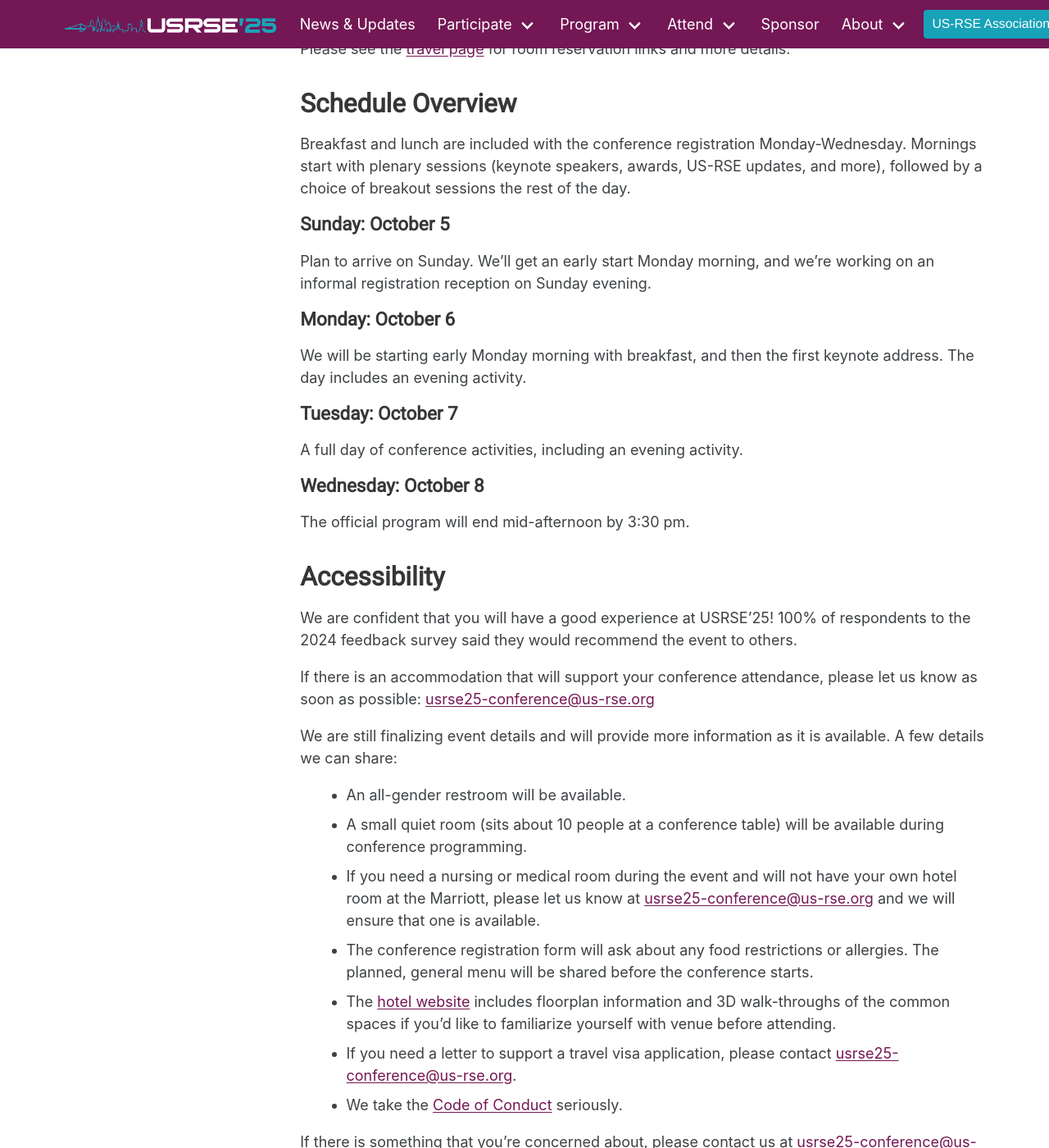
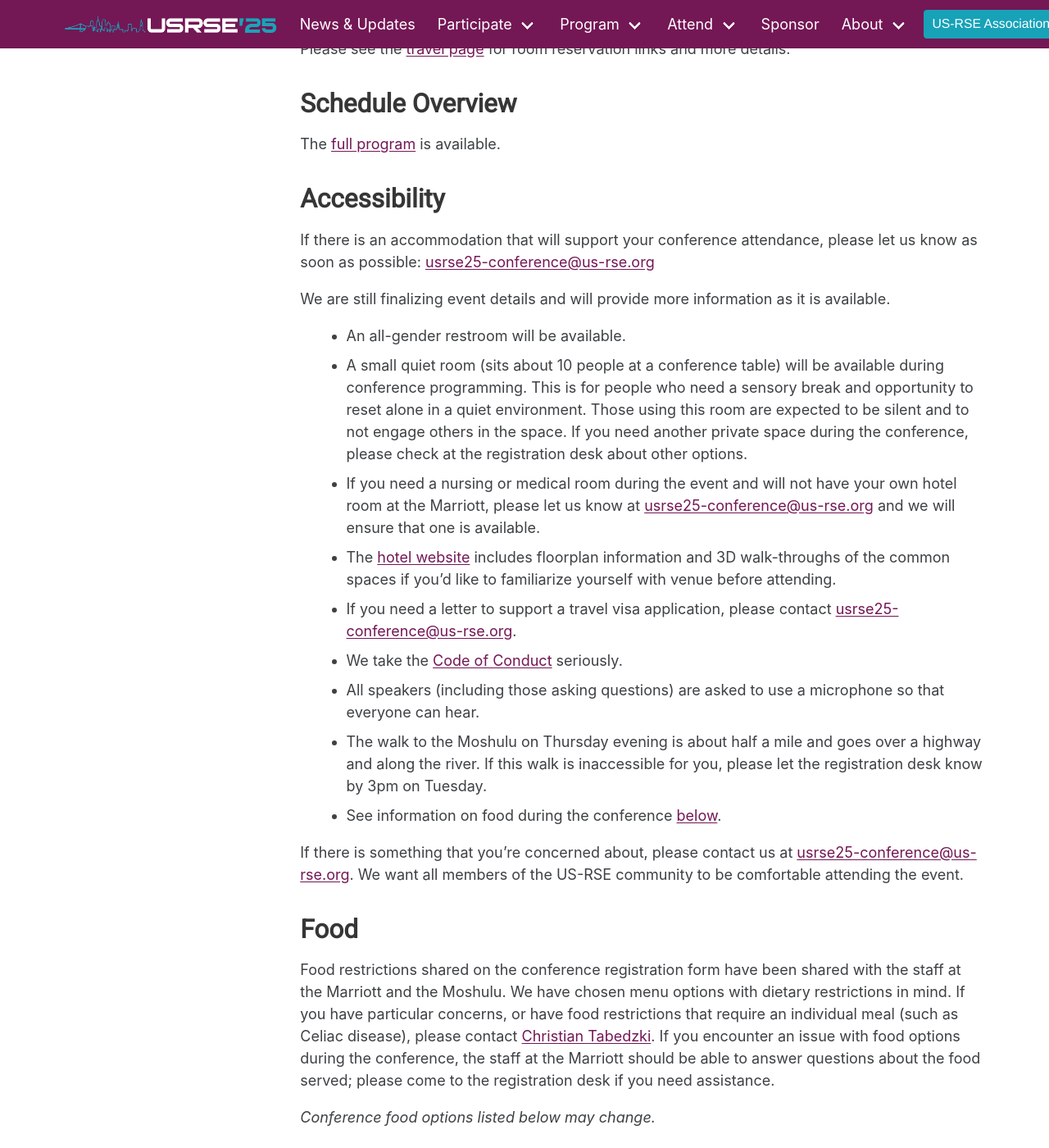
Before and after one commit to USRSE/usrse25, a Jekyll site: the page built from pages/attend/overview.md, in a window 1280 px wide and 1400 px high, scrolled down 657 px. Shown: the whole window at 82% size. Built offline with Jekyll 4.4.1, drawn with Linux system fonts in a browser that asks for light colours; a style sheet for code colours, icons or effects is not loaded; some of the changed text lies outside the part shown.

Commit message:
add food

```diff
--- a/pages/attend/overview.md
+++ b/pages/attend/overview.md
@@ -24,40 +24,100 @@
 <a name="sched_overview"></a>
 ## Schedule Overview
 
-Breakfast and lunch are included with the conference registration Monday-Wednesday.  Mornings start with plenary sessions (keynote speakers, awards, US-RSE updates, and more), followed by a choice of breakout sessions the rest of the day.
-
-#### Sunday: October 5
-
-Plan to arrive on Sunday.  We'll get an early start Monday morning, and we're working on an informal registration reception on Sunday evening.
-
-#### Monday: October 6
-
-We will be starting early Monday morning with breakfast, and then the first keynote address.  The day includes an evening activity.
-
-#### Tuesday: October 7
-
-A full day of conference activities, including an evening activity.
-
-#### Wednesday: October 8
-
-The official program will end mid-afternoon by 3:30 pm.
+The [full program](https://us-rse.org/usrse25/program/) is available.
 
 
-
+<a name="accessibility"></a>
 ## Accessibility
-
-We are confident that you will have a good experience at USRSE'25!  100% of respondents to the 2024 feedback survey said they would recommend the event to others.
 
 If there is an accommodation that will support your conference attendance, please let us know as soon as possible: [usrse25-conference@us-rse.org](mailto:usrse25-conference@us-rse.org)
 
-We are still finalizing event details and will provide more information as it is available.  A few details we can share:
+We are still finalizing event details and will provide more information as it is available.
 
 * An all-gender restroom will be available.
-* A small quiet room (sits about 10 people at a conference table) will be available during conference programming.
+* A small quiet room (sits about 10 people at a conference table) will be available during conference programming.  This is for people who need a sensory break and opportunity to reset alone in a quiet environment.  Those using this room are expected to be silent and to not engage others in the space.  If you need another private space during the conference, please check at the registration desk about other options.
 * If you need a nursing or medical room during the event and will not have your own hotel room at the Marriott, please let us know at [usrse25-conference@us-rse.org](mailto:usrse25-conference@us-rse.org) and we will ensure that one is available.
-* The conference registration form will ask about any food restrictions or allergies.  The planned, general menu will be shared before the conference starts.
 * The [hotel website](https://www.marriott.com/en-us/hotels/phlmo-philadelphia-marriott-old-city/overview/) includes floorplan information and 3D walk-throughs of the common spaces if you'd like to familiarize yourself with venue before attending.
 * If you need a letter to support a travel visa application, please contact [usrse25-conference@us-rse.org](mailto:usrse25-conference@us-rse.org).
 * We take the [Code of Conduct](https://us-rse.org/usrse25/about/code-of-conduct/) seriously.
+* All speakers (including those asking questions) are asked to use a microphone so that everyone can hear.
+* The walk to the Moshulu on Thursday evening is about half a mile and goes over a highway and along the river.  If this walk is inaccessible for you, please let the registration desk know by 3pm on Tuesday.
+* See information on food during the conference [below](#food).
 
 If there is something that you're concerned about, please contact us at [usrse25-conference@us-rse.org](mailto:usrse25-conference@us-rse.org).  We want all members of the US-RSE community to be comfortable attending the event.
+
+<a name="food"></a>
+## Food
+
+Food restrictions shared on the conference registration form have been shared with the staff at the Marriott and the Moshulu.  We have chosen menu options with dietary restrictions in mind.  If you have particular concerns, or have food restrictions that require an individual meal (such as Celiac disease), please contact [Christian Tabedzki](mailto:ct5868@princeton.edu).  If you encounter an issue with food options during the conference, the staff at the Marriott should be able to answer questions about the food served; please come to the registration desk if you need assistance.
+
+*Conference food options listed below may change.*
+
+### Sunday
+
+* Welcome: light refreshments
+  * Soda, beer, wine (one drink included; additional cash bar)
+  * Sliders (beef/pork/crab)
+  * Mediterranean vegetables, bread, meats
+
+### Monday
+
+* Breakfast
+  * Coffee, hot tea, juices
+  * Fruit
+  * Cereal
+  * Muffins, bagels (gluten free available)
+  * Egg and cheese wraps/sandwiches (pork/vegetarian)
+* Morning break: coffee, hot tea
+* Lunch
+  * Iced tea, lemonade
+  * Soup (includes vegan/gluten free option)
+  * Salad (choose your toppings, including meat)
+  * Bread
+  * Dessert (gluten free option available)
+* Afternoon break: coffee, hot tea, soda, packaged snacks
+* Poster reception: light refreshments
+  * Soda, beer, wine  (one drink included; additional cash bar)
+  * Flatbreads (chicken/cheese/veggie & hummus)
+  * Additional option TBD
+
+
+### Tuesday
+
+* Breakfast
+  * Coffee, hot tea, juices
+  * Fruit
+  * Yogurt
+  * Muffins, bagels, danish, croissant (gluten free items available)
+* Morning break: coffee, hot tea
+* Lunch
+  * Iced tea, lemonade
+  * Soup (vegan/gluten free)
+  * Salad
+  * Penne pasta (gluten free, vegan)
+  * Chicken
+  * Tiramisu (gluten free option available; request a fruit plate for a vegan option)
+* Afternoon break: coffee, hot tea, soda, packaged snacks
+* Moshulu: heavy appetizers/small plates
+  * One alcoholic drink or non-alcoholic cocktail included (additional cash bar)
+  * Soda, juice included
+  * Cheese
+  * Salad
+  * Tacos (chicken/beef/vegetable)
+  * Assorted Asian-inspired appetizers/small options (includes seafood, vegetarian)
+  * Philly options: cheesesteak (beef/chicken), sausage pasta
+  * Cupcakes, gluten free dessert TBD
+
+### Wednesday
+
+* Breakfast
+  * Coffee, hot tea, juices
+  * Fruit
+  * Yogurt
+  * Cereal, granola
+  * Muffins
+* Morning break: coffee, hot tea
+* Lunch: boxed
+  * Sandwich/wrap: chicken, turkey, vegetable, vegan/gluten free option available
+  * Soda, water
+  * Chips, cookie, fruit, bean salad
```
